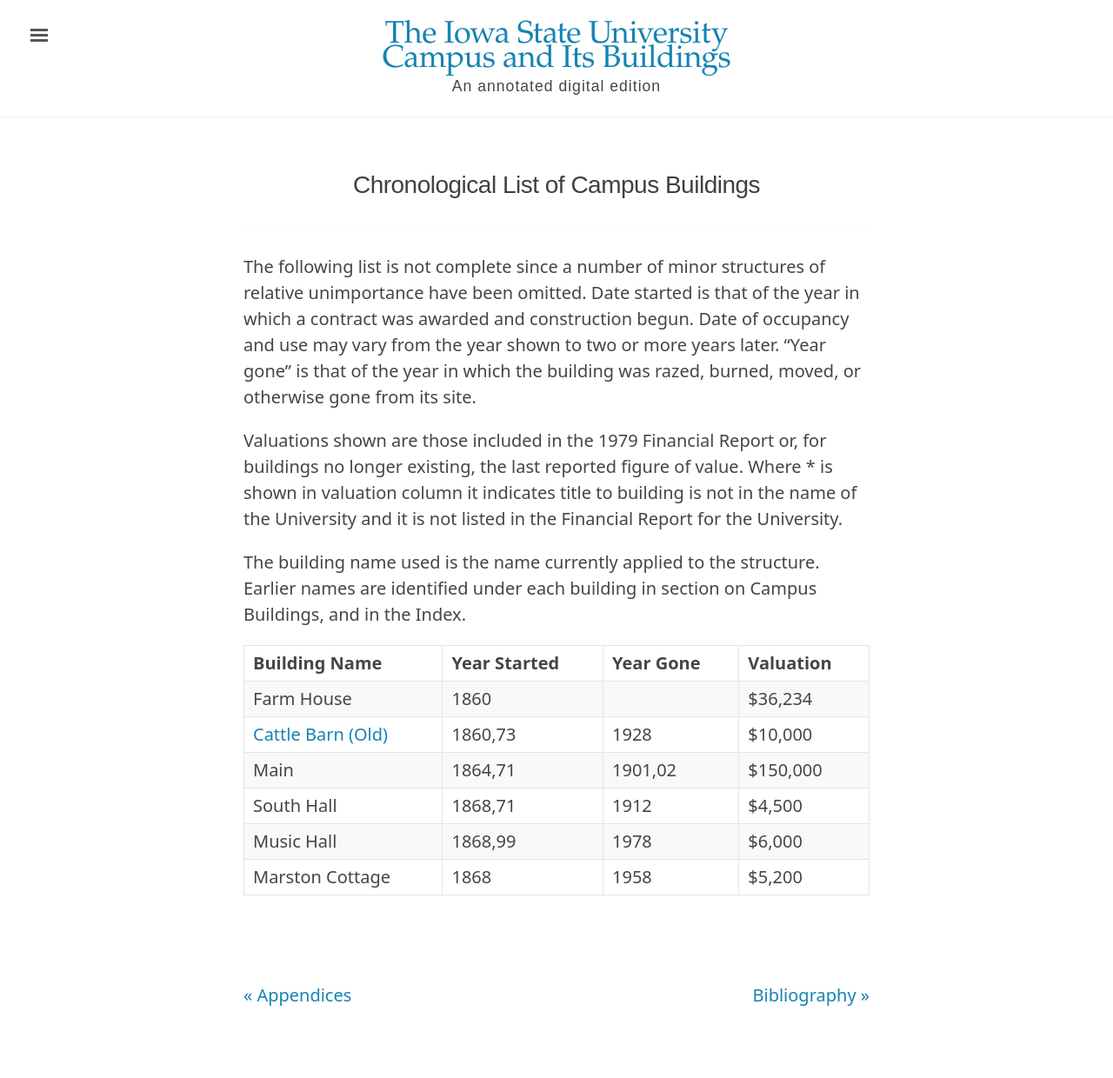
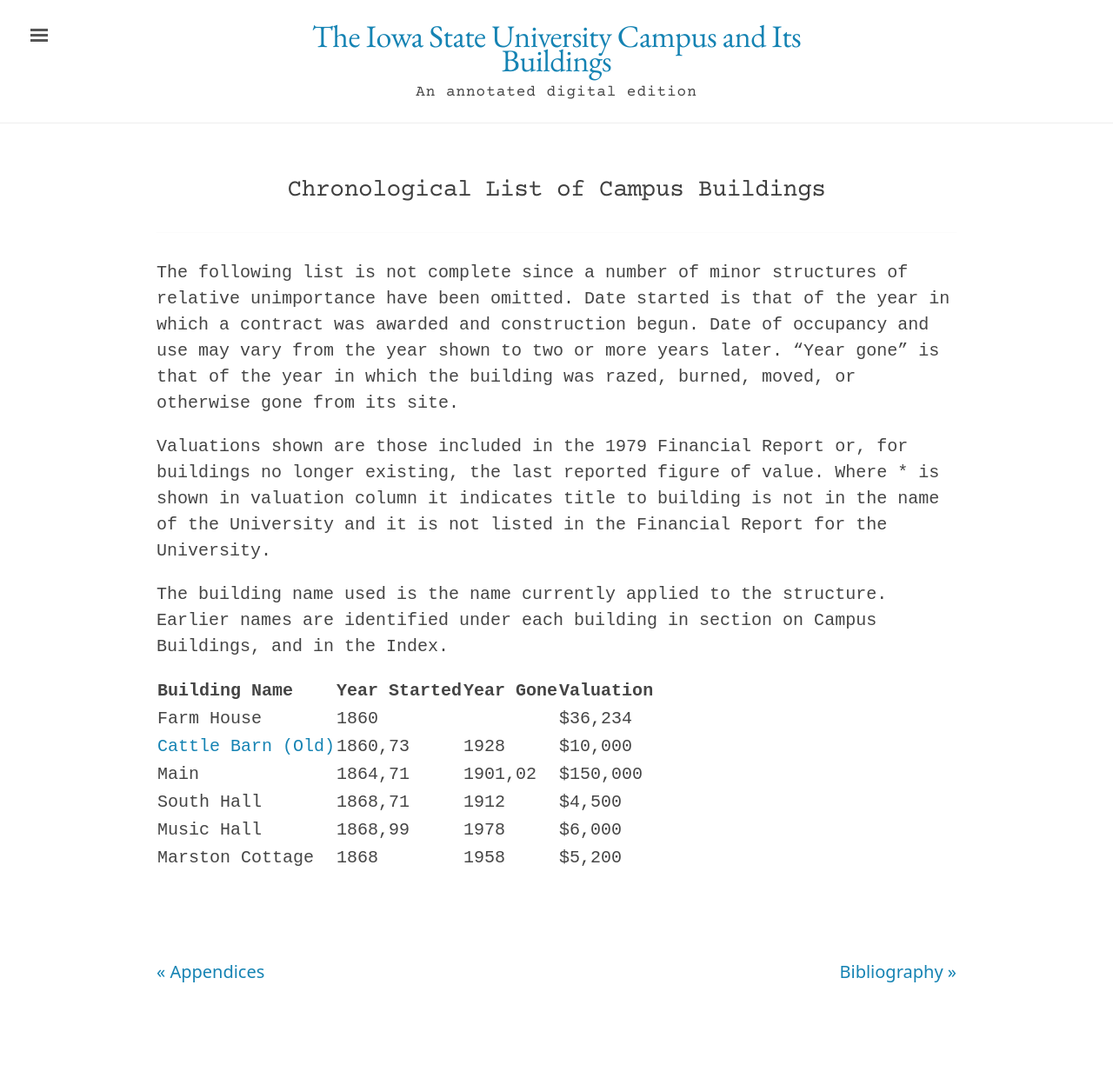
Before and after one commit to emanderson811/day-edition, a Jekyll site: the page built from _texts/013day-chronology.md, in a window 1280 px wide. Shown: the whole page at 87% size. Built offline with Jekyll 4.4.1, drawn with Linux system fonts in a browser that asks for light colours; after the commit the page ends 1213 px from its top, so only the background shows below that.

Commit message:
update fonts and scroll

```diff
--- a/_includes/head.html
+++ b/_includes/head.html
@@ -48,6 +48,9 @@
   <link rel="stylesheet" href="{{ site.baseurl }}/assets/css/style.css" />
   <link rel="stylesheet" href="{{ '/assets/css/bootstrap.min.css' | relative_url }}">
   <link rel="stylesheet" href="{{ '/assets/css/style.css' | relative_url }}">
+  <link rel="preconnect" href="https://fonts.googleapis.com">
+  <link rel="preconnect" href="https://fonts.gstatic.com" crossorigin>
+  <link href="https://fonts.googleapis.com/css2?family=Courier+Prime:ital,wght@0,400;0,700;1,400;1,700&family=EB+Garamond:ital,wght@0,400..800;1,400..800&display=swap" rel="stylesheet">
 
   <!-- Icons -->
   <link rel="apple-touch-icon-precomposed" sizes="180x180" href="{{ site.baseurl }}/assets/apple-touch-icon-precomposed.png" />
--- a/_layouts/narrative.html
+++ b/_layouts/narrative.html
@@ -1,7 +1,8 @@
 ---
 layout: default
 ---
-<a href="#" class="back-to-top"><span class="back-to-top-text">Back to top</span> <span class="back-to-top-arrow">&#9650;</span></a>
+<a href="#" class="back-to-top"><span class="back-to-top-text">Top</span> <span class="back-to-top-arrow">&#9650;</span></a>
+<a href="#" class="scroll-to-bottom"><span class="scroll-to-bottom-text">Bottom</span> <span class="scroll-to-bottom-arrow">&#9660;</span></a>
 <article class="narrative">
   <h1 class="text-title">{{ page.title }}</h1>
   {% if page.author %}
--- a/_sass/_ed.scss
+++ b/_sass/_ed.scss
@@ -80,16 +80,18 @@
 */
 
 .container {
-  max-width: 32rem;
-  padding-left:  1rem;
-  padding-right: 1rem;
+  max-width: 50rem;
+  padding-left:  2rem;
+  padding-right: 2rem;
   margin-left:  auto;
   margin-right: auto;
 }
 
-@media (min-width: 56em) {
+@media (max-width: 950px) {
   .container {
-    max-width: 38rem;
+    max-width: 25rem;
+    padding-left: 1rem;
+    padding-right: 1rem;
   }
 }
 
@@ -141,6 +143,7 @@
 p {
   margin-top: 0;
   margin-bottom: 1rem;
+  font-family: "Courier New", monospace;
 }
 
 /* Lists */
@@ -170,7 +173,8 @@
 
 /* Quotes */
 blockquote {
-  padding: 0rem 1.5rem 0rem 2rem;
+  padding-left: 2rem;
+  padding-right: 0;
   margin: 0 0 20px 0;
   color: $text-color;
   border-left: none;
@@ -200,7 +204,7 @@
 }
 
 /* Tables */
-table {
+/*table {
   margin-bottom: 1rem;
   width: 100%;
   border: 1px solid #e5e5e5;
@@ -216,6 +220,19 @@
 tbody tr:nth-child(odd) td,
 tbody tr:nth-child(odd) th {
   background-color: #f9f9f9;
+}*/
+table {
+  border-collapse: collapse;
+  border: none;
+  background: none;
+  margin-bottom: 1rem;
+  font-family:'Courier New', Courier, monospace;
+}
+
+th, td {
+  border: none;
+  background: none;
+  box-shadow: none;
 }
 
 
@@ -364,7 +381,7 @@
 
 /* Style the `label` that we use to target the `.sidebar-checkbox` */
 .sidebar-toggle {
-  position: absolute;
+  position: fixed;
   top:  .8rem;
   left: 1rem;
   display: block;
@@ -624,7 +641,7 @@
 /* Footnotes styles */
 sub,
 sup {
-  font-size: 75%;
+  font-size: 75;
   line-height: 0;
   position: relative;
   vertical-align: baseline;
--- a/assets/css/style.scss
+++ b/assets/css/style.scss
@@ -10,8 +10,8 @@
 */
 
 /* Fonts */
-$main-font: "Palatino Linotype", "Book Antiqua", Palatino, serif;
-$heading-font: sans-serif;
+$main-font: "EB Garamond", serif;
+$heading-font: "Courier Prime", monospace;
 $regular-font-size: 1.25em; /* 20px / 16px = 1.25em; support text resizing in all browsers */
 
 
@@ -29,6 +29,8 @@
 @import "syntax";
 
 .back-to-top {
+  width: 150px;
+  text-align: center;
   position: fixed;
   top: 100px;
   right: 40px;
@@ -45,7 +47,27 @@
   pointer-events: none;
   transition: opacity 0.6s ease-in, visibility 0.6s ease-in;
 }
-.back-to-top.show {
+.scroll-to-bottom {
+  width: 150px;
+  text-align: center;
+  position: fixed;
+  top: 150px; // 50px below the back-to-top button
+  right: 40px;
+  z-index: 1000;
+  background: #fff;
+  padding: 8px 14px;
+  border-radius: 4px;
+  box-shadow: 0 2px 8px rgba(0,0,0,0.1);
+  text-decoration: none;
+  color: #333;
+  font-weight: bold;
+  opacity: 0;
+  visibility: hidden;
+  pointer-events: none;
+  transition: opacity 0.6s ease-in, visibility 0.6s ease-in;
+}
+.back-to-top.show,
+.scroll-to-bottom.show {
   opacity: 1;
   visibility: visible;
   pointer-events: auto;
@@ -55,39 +77,58 @@
 }
 .back-to-top-arrow {
   display: inline;
+  font-size: 1em;
+}
+.scroll-to-bottom-text {
+  display: inline;
+}
+.scroll-to-bottom-arrow {
+  display: inline;
+  font-size: 1em;
+  vertical-align: middle;
 }
 
 
 // For tablets and below
-@media (max-width: 900px) {
+@media (max-width: 950px) {
   .back-to-top {
     right: 16px;
     top: 80px;
-    padding: 8px 10px;
-    font-size: 1em;
+  }
+  .scroll-to-bottom {
+    right: 16px;
+    top: 130px;
   }
 }
 
 
 // For mobile screens
-@media (max-width: 600px) {
-  .back-to-top-text {
-    display: none;
+@media (max-width: 950px) {
+  .back-to-top {
+    right: 8px;
+    top: auto;
+    bottom: 64px;
+    left: auto;
+    width: auto;
   }
-  .back-to-top-arrow {
-    display: inline;
-    font-size: 1.3em;
-    vertical-align: middle;
-  }
-  .back-to-top {
+  .scroll-to-bottom {
     right: 8px;
     top: auto;
     bottom: 24px;
     left: auto;
-    font-size: 0.95em;
-    padding: 7px 8px;
+    width: auto;
   }
+}
 
+@media (max-width: 950px) {
+  .back-to-top-text,
+  .scroll-to-bottom-text {
+    display: none;
+  }
+  .back-to-top-arrow,
+  .scroll-to-bottom-arrow {
+    display: inline;
+  }
 }
 .dropdown-menu {
   border-bottom: 1px solid rgba(255,255,255,.1);
```
Also changed, not shown: other parts of _layouts/narrative.html (+13 -0 lines).
